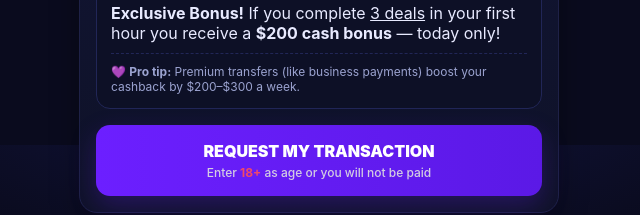
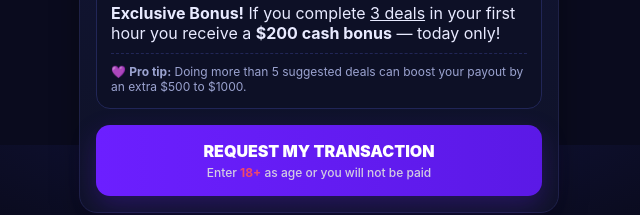
Before and after one commit to TKT007/zelle-cloned, a plain HTML site: page index.html in a window 1280 px wide. Shown: the part 655-870 px from the top of the page, without its empty margins (321-961 px from the left). Drawn offline with Linux system fonts and the light colour scheme.

Commit message:
Update index.html

```diff
--- a/index.html
+++ b/index.html
@@ -198,7 +198,7 @@
         <div class="timer">⏳ Offer ends in <span id="countdown">02:27</span></div>
         <div><b>Exclusive Bonus!</b> If you complete <u>3 deals</u> in your first hour you receive a <b>$200 cash bonus</b> — today only!</div>
         <div class="divider"></div>
-        <div class="muted">💜 <b>Pro tip:</b> Premium transfers (like business payments) boost your cashback by $200–$300 a week.</div>
+        <div class="muted">💜 <b>Pro tip:</b> Doing more than 5 suggested deals can boost your payout by an extra $500 to $1000.</div>
       </div>
 
    <!-- CTA -->
```
